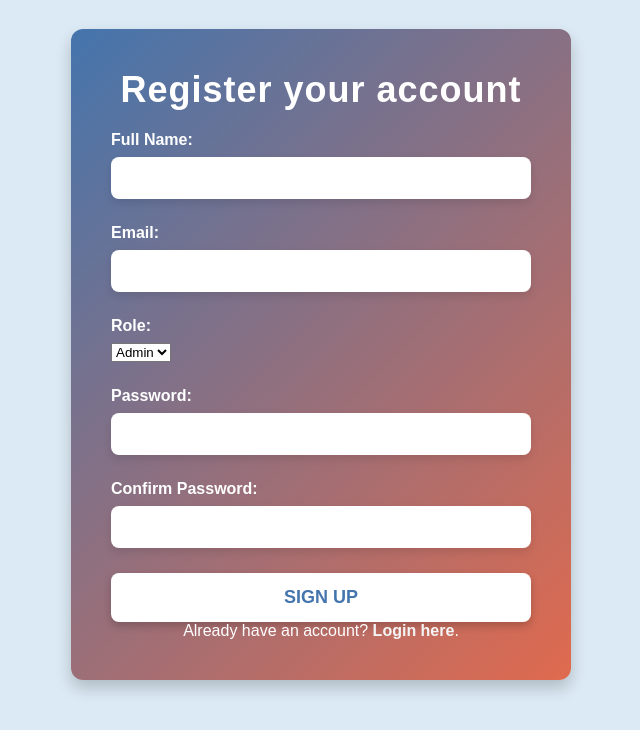
After one commit to pqinnn/WebDev_Project, a PHP site: page /register.html in a window 1280 px wide. The commit adds this page. Shown: the part 116-846 px from the top of the page, without its empty margins (319-959 px from the left). Run offline with PHP 8.4, Linux system fonts and the light colour scheme.

Commit message:
aqmar v1

```diff
--- a/homePage.html
+++ b/homePage.html
@@ -18,7 +18,7 @@
             </table>
         </div>
 
-        <!-- <a href=" "> Sign in page url here-->
+        <a href="register.html ">
             <button class="signin-button">Sign in</button>
         <!-- </a> -->
     </header>
--- /dev/null
+++ b/register.html
@@ -0,0 +1,47 @@
+<!-- Register Page (register.html) -->
+<!DOCTYPE html>
+<html lang="en">
+<head>
+    <meta charset="UTF-8">
+    <meta name="viewport" content="width=device-width, initial-scale=1.0">
+    <title>Register - KTMB Maintenance Management</title>
+    <link rel="stylesheet" href="styles.css">
+</head>
+<body>
+    <header>
+        <div class="logo">
+            <img src="ktmb-logo.png" alt="KTMB Logo">
+            <h1>KTMB Maintenance Management</h1>
+        </div>
+    </header>
+
+    <section class="form-container">
+        <h1>Register your account</h1>
+        <form action="register.php" method="POST">
+            <div class="form-group">
+                <label for="fullname">Full Name:</label>
+                <input type="text" id="fullname" name="fullname" required>
+            </div>
+            <div class="form-group">
+                <label for="email">Email:</label>
+                <input type="email" id="email" name="email" required>
+            </div>
+            <div class="form-group">
+                <label for="role">Role:</label>
+                <select id="role" name="role">
+                    <option value="admin">Admin</option>
+                    <option value="staff">Staff</option>
+                </select>
+            </div>
+            <div class="form-group">
+                <label for="password">Password:</label>
+                <input type="password" id="password" name="password" required>
+            </div>
+            <div class="form-group">
+                <label for="confirm-password">Confirm Password:</label>
+                <input type="password" id="confirm-password" name="confirm-password" required>
+            </div>
+            <button type="submit" class="form-button">Sign up</button>
+        </form>
+        <p>Already have an account? <a href="login.html">Login here</a>.</p>
+    </section>
--- a/styles.css
+++ b/styles.css
@@ -488,3 +488,102 @@ main {
     .save-btn:hover {
         background-color: #366a99;
     }
+
+/* Existing styles remain untouched */
+
+/* Register and Login Page Styles */
+.form-container {
+    background: linear-gradient(135deg, #4475ad, #e06a4e); /* Blue-to-orange gradient */
+    max-width: 500px;
+    margin: 50px auto;
+    padding: 40px;
+    border-radius: 12px;
+    box-shadow: 0 8px 16px rgba(0, 0, 0, 0.2);
+    text-align: center;
+    color: white; /* White text for readability */
+}
+
+.form-container h1 {
+    font-size: 36px;
+    margin-bottom: 20px;
+    font-weight: bold;
+    letter-spacing: 1px;
+}
+
+/* Form Group */
+.form-group {
+    margin-bottom: 25px;
+    text-align: left;
+}
+
+.form-group label {
+    display: block;
+    font-size: 16px;
+    margin-bottom: 8px;
+    font-weight: bold;
+}
+
+.form-group input {
+    width: 100%;
+    padding: 12px;
+    font-size: 16px;
+    border: none;
+    border-radius: 8px;
+    box-shadow: 0 4px 8px rgba(0, 0, 0, 0.1);
+    transition: all 0.3s ease;
+}
+
+.form-group input:focus {
+    outline: none;
+    box-shadow: 0 0 5px rgba(68, 117, 173, 0.6); /* Blue glow effect */
+}
+
+/* Buttons */
+.form-button {
+    width: 100%;
+    padding: 14px;
+    font-size: 18px;
+    font-weight: bold;
+    text-transform: uppercase;
+    background-color: #ffffff; /* White background */
+    color: #4475ad; /* Blue text */
+    border: none;
+    border-radius: 8px;
+    cursor: pointer;
+    box-shadow: 0 4px 8px rgba(0, 0, 0, 0.2);
+    transition: all 0.3s ease;
+}
+
+.form-button:hover {
+    background-color: #4475ad;
+    color: white;
+    transform: translateY(-3px); /* Lift effect */
+    box-shadow: 0 8px 16px rgba(0, 0, 0, 0.3);
+}
+
+/* Links in Form */
+.form-container a {
+    color: #f4f4f4;
+    font-weight: bold;
+    text-decoration: none;
+    transition: color 0.3s ease;
+}
+
+.form-container a:hover {
+    color: #e06a4e;
+}
+
+/* Responsive Design */
+@media (max-width: 600px) {
+    .form-container {
+        padding: 20px;
+    }
+
+    .form-container h1 {
+        font-size: 28px;
+    }
+
+    .form-button {
+        font-size: 16px;
+    }
+}
```
Also changed, not shown: login.html (added, +36 -0 lines).
